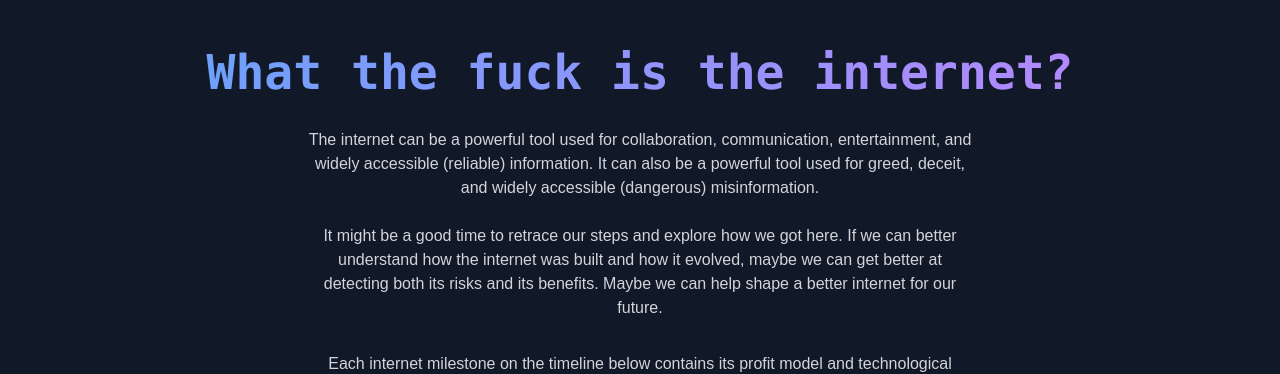
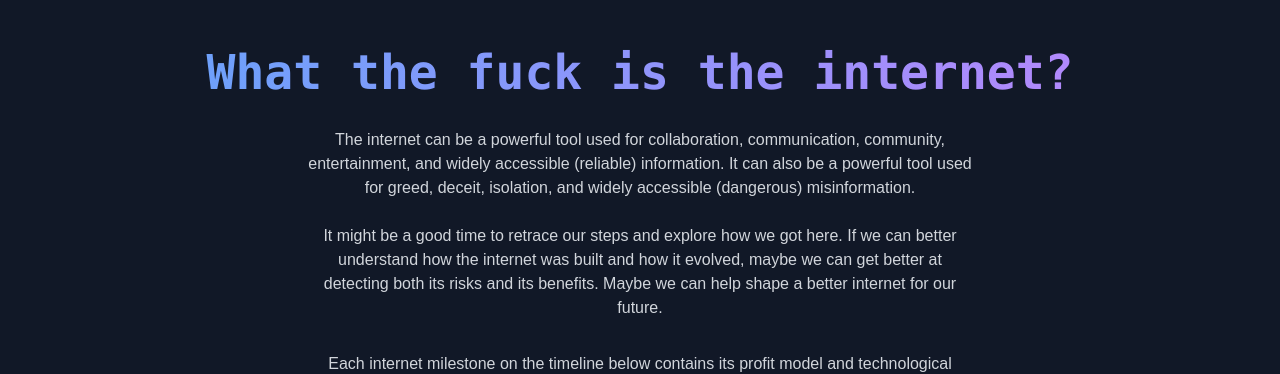
Before and after one commit to kduckets/wtfinternet, a Next.js app: page / in a window 1280 px wide. Shown: the top 374 px of the page. Built offline with nearby package versions, Linux system fonts and the light colour scheme; no server answers; the database is empty.

Commit message:
Update page.tsx

```diff
--- a/app/page.tsx
+++ b/app/page.tsx
@@ -54,8 +54,8 @@ export default function Home() {
         What the fuck is the internet?
         </h1>
         <p className="text-center text-gray-300 mb-8 md:mb-8 max-w-2xl mx-auto text-sm md:text-base">
-       The internet can be a powerful tool used for collaboration, communication, entertainment, and widely accessible (reliable) information.
-       It can also be a powerful tool used for greed, deceit, and widely accessible (dangerous) misinformation.
+       The internet can be a powerful tool used for collaboration, communication, community, entertainment, and widely accessible (reliable) information.
+       It can also be a powerful tool used for greed, deceit, isolation, and widely accessible (dangerous) misinformation.
 
        <br/><br/>
        It might be a good time to retrace our steps and explore how we got here. If we can better understand how the internet was built and how it evolved, maybe we can get better at detecting both its risks and its benefits. Maybe we can help shape a better internet for our future.
```
